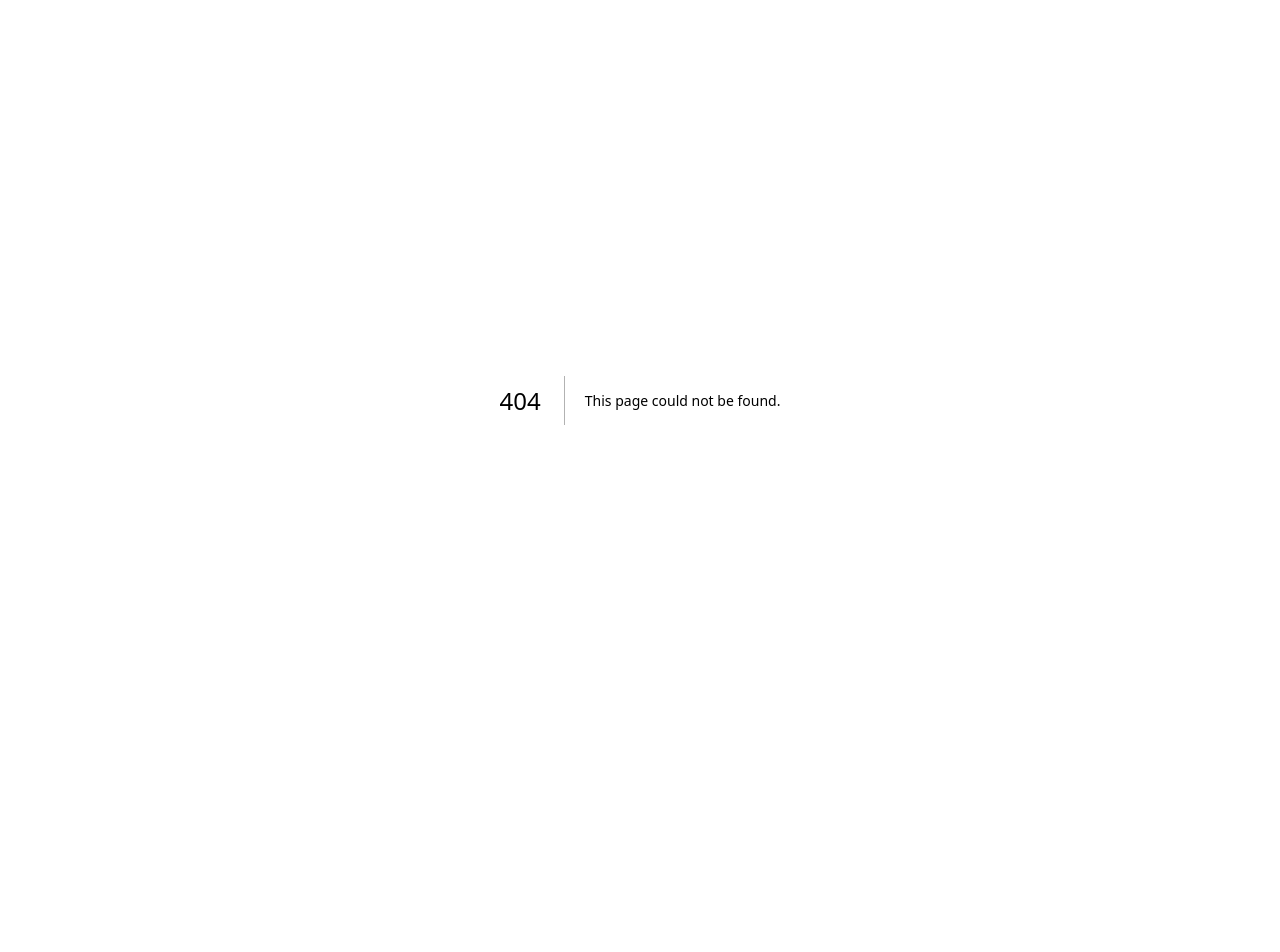
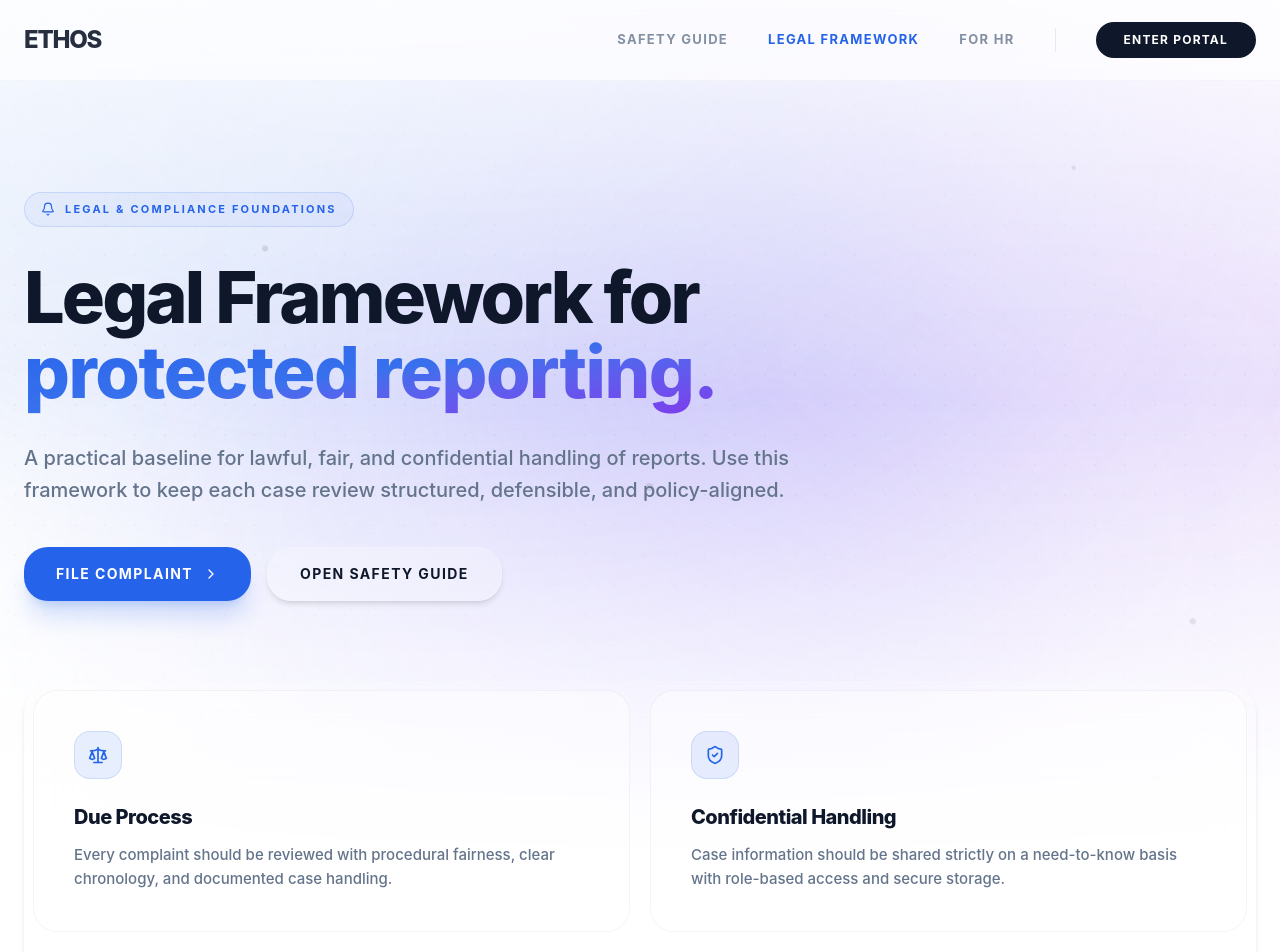
Before and after one commit to debamdian/ETHOS, a Next.js app in the folder frontend/: page /legal-framework in a window 1280 px wide. Before the commit this address had no page. Shown: the top 952 px of the page. Before the commit the page ends 800 px from the top, so only its background shows below. Built offline with nearby package versions, Linux system fonts and the light colour scheme; no server answers.

Commit message:
Add legal-framework

```diff
--- /dev/null
+++ b/frontend/app/legal-framework/page.tsx
@@ -0,0 +1,188 @@
+import Link from "next/link";
+import { cookies } from "next/headers";
+import {
+  Bell,
+  BookOpen,
+  CheckCircle2,
+  ChevronRight,
+  FileText,
+  Gavel,
+  Scale,
+  ShieldCheck,
+} from "lucide-react";
+import { ModernBackground } from "@/components/modern-background";
+
+const legalPillars = [
+  {
+    title: "Due Process",
+    description:
+      "Every complaint should be reviewed with procedural fairness, clear chronology, and documented case handling.",
+    icon: Scale,
+  },
+  {
+    title: "Confidential Handling",
+    description:
+      "Case information should be shared strictly on a need-to-know basis with role-based access and secure storage.",
+    icon: ShieldCheck,
+  },
+  {
+    title: "Non-retaliation Principle",
+    description:
+      "Reporters must be protected against retaliation and adverse action during and after case investigation.",
+    icon: Gavel,
+  },
+  {
+    title: "Record Integrity",
+    description:
+      "Preserve evidence and communication records in original form to support auditable and lawful outcomes.",
+    icon: FileText,
+  },
+];
+
+const frameworkChecklist = [
+  "Capture objective facts, dates, and scope of incident.",
+  "Separate allegation statements from assumptions.",
+  "Preserve source records in tamper-resistant storage.",
+  "Limit access by investigator and policy role.",
+  "Maintain timeline of all case interactions.",
+  "Close cases with documented rationale and action.",
+];
+
+export default async function LegalFrameworkPage() {
+  const cookieStore = await cookies();
+  const authCookie = cookieStore.get("authUser")?.value;
+  let isHrUser = false;
+
+  if (authCookie) {
+    try {
+      const parsed = JSON.parse(authCookie) as { userType?: string };
+      isHrUser = parsed.userType === "hr";
+    } catch {
+      isHrUser = false;
+    }
+  }
+
+  const isAuthenticated = Boolean(authCookie);
+  const portalHref = isAuthenticated ? (isHrUser ? "/hr/dashboard" : "/dashboard") : "/auth/login";
+  const portalLabel = isAuthenticated ? (isHrUser ? "Go to HR Dashboard" : "Go to User Dashboard") : "Enter Portal";
+  const hrHref = isHrUser ? "/hr/dashboard" : "/hr/login";
+
+  return (
+    <div className="relative min-h-screen text-foreground transition-colors duration-500">
+      <ModernBackground />
+
+      <header className="fixed top-0 w-full border-b border-foreground/[0.03] bg-background/60 backdrop-blur-2xl z-50">
+        <div className="max-w-7xl mx-auto px-6 h-20 flex items-center justify-between">
+          <Link href="/" className="flex items-center gap-3 group">
+            <span className="font-extrabold text-2xl tracking-tighter text-foreground/90 font-logo">ETHOS</span>
+          </Link>
+          <div className="flex items-center gap-10">
+            <nav className="hidden lg:flex items-center gap-10 text-[13px] font-bold uppercase tracking-widest text-muted-foreground/80">
+              <Link href="/safety-guide" className="hover:text-primary transition-colors">Safety Guide</Link>
+              <Link href="/legal-framework" className="text-primary transition-colors">Legal Framework</Link>
+              <Link href={hrHref} className="hover:text-primary transition-colors">For HR</Link>
+            </nav>
+            <div className="h-6 w-px bg-foreground/[0.08] hidden lg:block" />
+            <Link
+              href={portalHref}
+              className="hidden sm:block bg-foreground text-background px-7 py-2.5 rounded-full font-bold text-xs uppercase tracking-widest hover:translate-y-[-2px] hover:shadow-xl transition-all active:scale-95"
+            >
+              {portalLabel}
+            </Link>
+          </div>
+        </div>
+      </header>
+
+      <main className="pt-28 pb-24">
+        <section className="max-w-7xl mx-auto px-6 py-14 md:py-20">
+          <div className="inline-flex items-center gap-2.5 px-4 py-2 rounded-full bg-primary/[0.05] border border-primary/15 text-primary text-[11px] font-bold uppercase tracking-[0.2em] mb-8">
+            <Bell className="w-3.5 h-3.5" />
+            <span>Legal & Compliance Foundations</span>
+          </div>
+
+          <h1 className="text-4xl md:text-7xl font-extrabold tracking-[-0.04em] leading-[1.05] max-w-5xl text-balance">
+            Legal Framework for
+            <span className="text-gradient"> protected reporting.</span>
+          </h1>
+
+          <p className="mt-8 text-lg md:text-xl text-muted-foreground max-w-3xl leading-relaxed font-medium">
+            A practical baseline for lawful, fair, and confidential handling of reports. Use this framework to keep
+            each case review structured, defensible, and policy-aligned.
+          </p>
+
+          <div className="mt-10 flex flex-col sm:flex-row gap-4">
+            <Link
+              href="/dashboard/file-complaint"
+              className="group w-full sm:w-auto bg-primary hover:bg-primary/95 text-white px-8 py-4 rounded-2xl font-bold text-sm uppercase tracking-widest flex items-center justify-center gap-2.5 transition-all hover:translate-y-[-2px] shadow-xl shadow-primary/20"
+            >
+              File Complaint
+              <ChevronRight className="w-4 h-4 group-hover:translate-x-0.5 transition-transform" />
+            </Link>
+            <Link
+              href="/safety-guide"
+              className="w-full sm:w-auto glass bg-card/30 hover:bg-card/50 px-8 py-4 rounded-2xl font-bold text-sm uppercase tracking-widest transition-all border border-foreground/[0.06]"
+            >
+              Open Safety Guide
+            </Link>
+          </div>
+        </section>
+
+        <section className="max-w-7xl mx-auto px-6 pb-14">
+          <div className="grid grid-cols-1 md:grid-cols-2 gap-5 rounded-[2rem] p-2 glass bg-white/[0.02] border border-foreground/[0.04]">
+            {legalPillars.map((item) => {
+              const Icon = item.icon;
+              return (
+                <article
+                  key={item.title}
+                  className="p-8 md:p-10 rounded-[1.5rem] bg-background/40 border border-foreground/[0.04] hover:bg-background/60 transition-colors"
+                >
+                  <div className="w-12 h-12 rounded-xl bg-primary/10 border border-primary/15 flex items-center justify-center mb-6 text-primary">
+                    <Icon className="w-5 h-5" />
+                  </div>
+                  <h2 className="text-xl font-extrabold tracking-tight mb-3">{item.title}</h2>
+                  <p className="text-muted-foreground text-[15px] leading-relaxed font-medium">{item.description}</p>
+                </article>
+              );
+            })}
+          </div>
+        </section>
+
+        <section className="max-w-7xl mx-auto px-6">
+          <div className="grid grid-cols-1 lg:grid-cols-5 gap-6">
+            <article className="lg:col-span-3 rounded-[2rem] p-8 md:p-10 border border-foreground/[0.04] bg-linear-to-br from-primary/[0.06] to-accent/[0.03]">
+              <div className="inline-flex items-center gap-2 text-primary font-black text-[11px] uppercase tracking-[0.22em] mb-6">
+                <BookOpen className="w-4 h-4" />
+                Case handling checklist
+              </div>
+
+              <ul className="space-y-4">
+                {frameworkChecklist.map((item) => (
+                  <li key={item} className="flex items-start gap-3 text-[15px] md:text-base font-medium leading-relaxed">
+                    <CheckCircle2 className="w-5 h-5 text-success mt-0.5 shrink-0" />
+                    <span>{item}</span>
+                  </li>
+                ))}
+              </ul>
+            </article>
+
+            <article className="lg:col-span-2 rounded-[2rem] p-8 md:p-10 border border-foreground/[0.04] glass bg-card/40">
+              <h3 className="text-2xl font-black tracking-tight mb-4">Jurisdiction note</h3>
+              <p className="text-muted-foreground font-medium leading-relaxed mb-8">
+                This page provides a general operational framework, not legal advice. Organization policies and local
+                law may impose additional requirements.
+              </p>
+
+              <Link
+                href="/auth/login"
+                className="inline-flex items-center gap-2.5 px-6 py-3 rounded-xl bg-foreground text-background font-bold text-xs uppercase tracking-widest hover:opacity-90 transition-opacity"
+              >
+                Continue to secure access
+                <ChevronRight className="w-4 h-4" />
+              </Link>
+            </article>
+          </div>
+        </section>
+      </main>
+    </div>
+  );
+}
```
Also changed, not shown: 1 other file (tests, documents, lock files or other folders).
